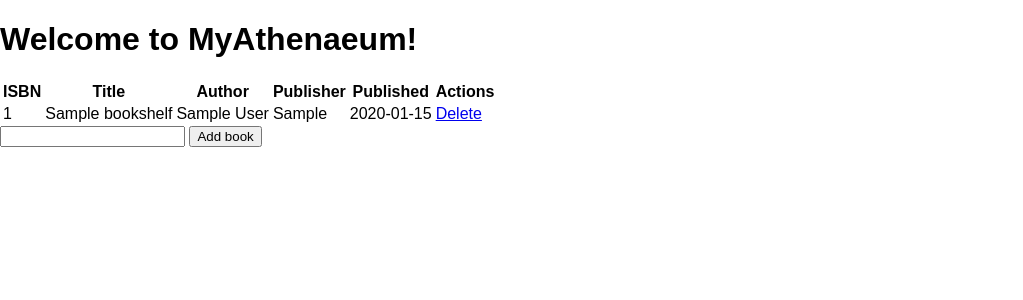
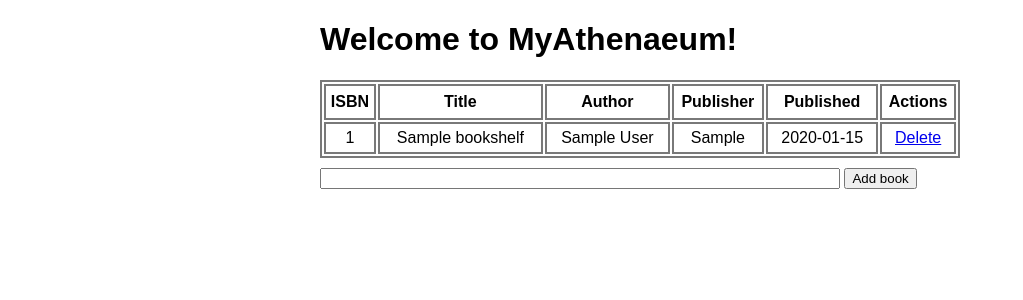
Before and after one commit to djo011/myathenaeum, a Flask app: page / in a window 1280 px wide. Shown: the top 300 px of the page, without its empty margins (0-1023 px from the left). Run offline with Flask 3, Linux system fonts and the light colour scheme; tables that the repository leaves empty hold one stand-in row (values such as "Sample post").

Commit message:
update css style sheet

```diff
--- a/src/myathenaeum/static/css/main.css
+++ b/src/myathenaeum/static/css/main.css
@@ -1,4 +1,36 @@
-body {
+body, html {
     margin: 0;
     font-family: sans-serif;
 }
+
+.content {
+    margin: 0 auto;
+    width: 50%;
+}
+
+table, td, th {
+    border: 2px solid #797979;
+}
+
+table {
+    border-collapse: separate;
+    width: 100%;
+}
+
+th {
+    height: 30px;
+}
+
+td {
+    text-align: center;
+    padding: 5px;
+}
+
+.form {
+    margin-top: 2px;
+}
+
+#content {
+    margin-top: 10px;
+    width: 80%;
+}
```
